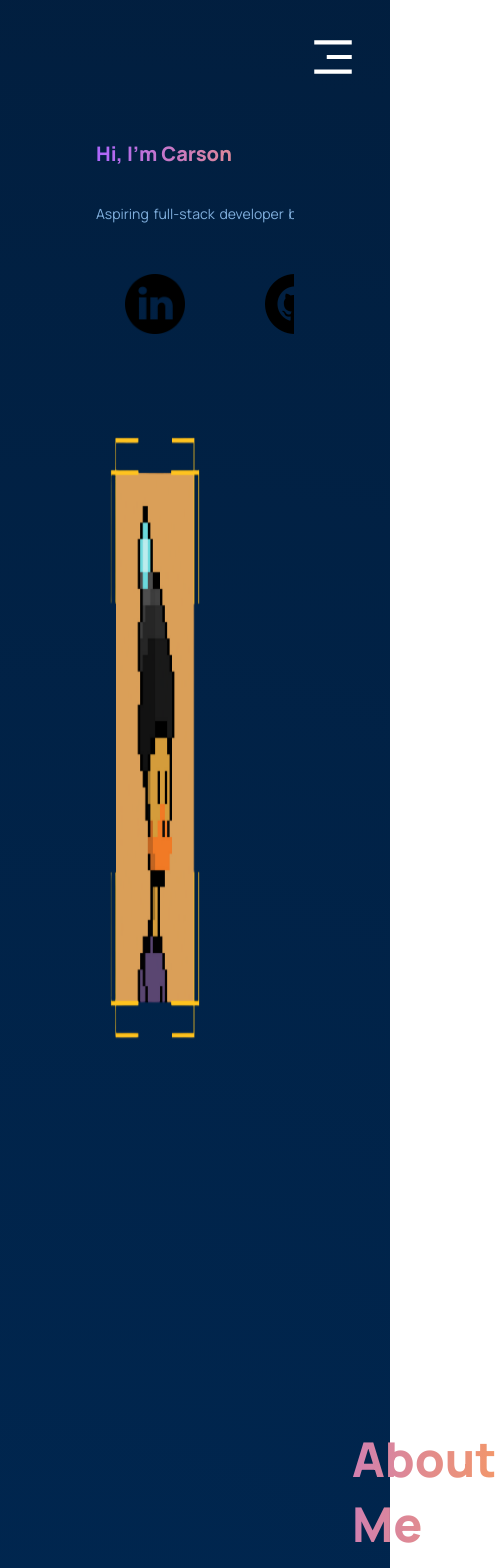
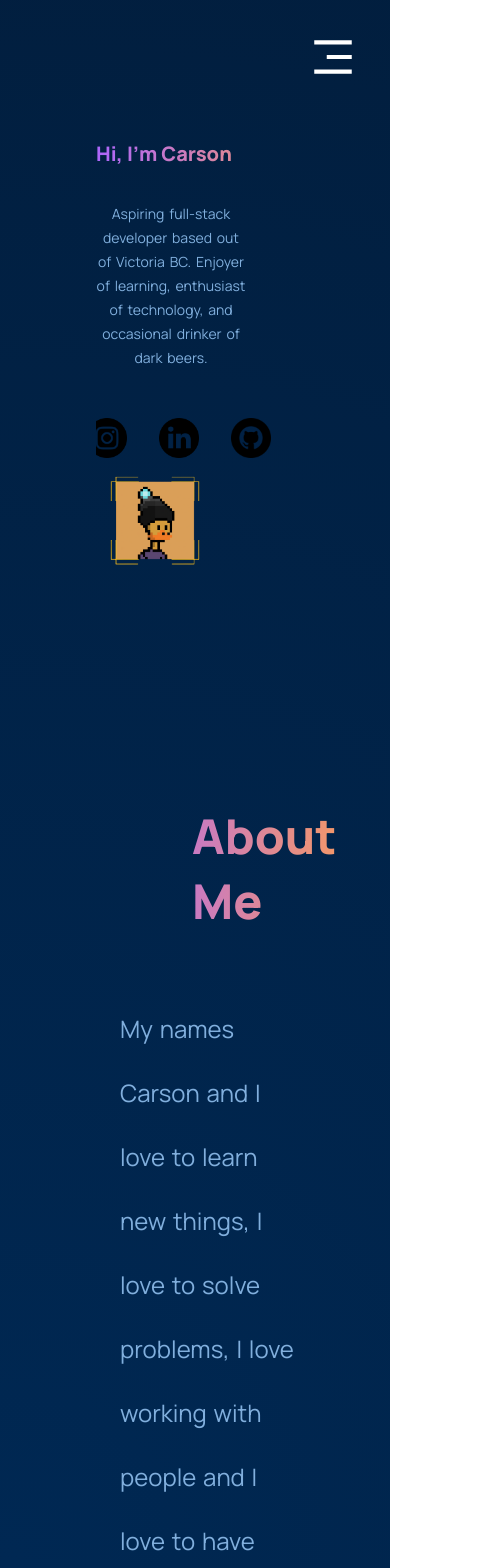
Before and after one commit to kerson97/portfolio_v2, a React (Create React App) app: page / in a window 390 px wide. Shown: the top 1568 px of the page, 497 px wide, since content can reach past the window. Built offline with nearby package versions, Linux system fonts and the light colour scheme.

Commit message:
Mobile optimization!
-optimized for screen sizes of max widths 650 and 1050

```diff
--- a/src/App.js
+++ b/src/App.js
@@ -2,7 +2,7 @@ import React from 'react'
 import './App.css'
 import './index.css'
 
-import { About, Header, Skills, Contact } from './containers'
+import { About, Header, Skills } from './containers'
 
 import { Navbar } from './components'
 
--- a/src/components/navbar/navbar.css
+++ b/src/components/navbar/navbar.css
@@ -53,6 +53,7 @@
 }
 
 .website_navbar-menu_container {
+  z-index: 999;
   display: flex;
   justify-content: flex-end;
   align-items: flex-end;
--- a/src/containers/about/about.css
+++ b/src/containers/about/about.css
@@ -29,8 +29,31 @@
   .about-content {
     flex-direction: column;
   }
-  .about-content h1,
-  p {
-    margin: auto;
+}
+
+@media screen and (max-width: 650px) {
+  .about-content {
+    flex: 1;
+    display: flex;
+    justify-content: center;
+    align-items: flex-start;
+    flex-direction: column;
+    margin: 0 auto;
+    padding-bottom: 17%;
+    width: 100%;
+  }
+
+  .about-content h1 {
+    padding-left: 6rem;
+  }
+
+  .about-content p {
+    font-family: var(--font-family);
+    color: #81afdd;
+    font-size: 1.5rem;
+    margin-top: 4rem;
+    line-height: 4rem;
+    word-spacing: 2px;
+    max-width: 100%;
   }
 }
--- a/src/containers/header/Header.jsx
+++ b/src/containers/header/Header.jsx
@@ -15,13 +15,15 @@ const Header = () => {
         <h1 className='gradient__text'>Hi, I'm Carson</h1>
         <p>
           Aspiring full-stack developer based out of Victoria BC. Enjoyer of
-          learning, enthusiast of technology, and occasional drinker of beers.
+          learning, enthusiast of technology, and occasional drinker of dark
+          beers.
         </p>
         <div className='website_header-socials'>
           <a
             href='https://www.facebook.com/carson.seidel'
             target='_blank'
             className='button'
+            rel='noopener noreferrer'
           >
             <img src={fb} alt='fb' />
           </a>
@@ -29,6 +31,7 @@ const Header = () => {
             href='https://www.instagram.com/carsonseidel/'
             target='_blank'
             className='button'
+            rel='noopener noreferrer'
           >
             <img src={ig} alt='ig' />
           </a>
@@ -36,6 +39,7 @@ const Header = () => {
             href='https://www.linkedin.com/in/carson-seidel/'
             target='_blank'
             className='button'
+            rel='noopener noreferrer'
           >
             <img src={linkedin} alt='linkedin' />
           </a>
@@ -43,6 +47,7 @@ const Header = () => {
             href='https://github.com/kerson97'
             target='_blank'
             className='button'
+            rel='noopener noreferrer'
           >
             <img src={github} alt='github' />
           </a>
@@ -51,6 +56,7 @@ const Header = () => {
             href='mailto:carson.e.seidel@gmail.com'
             target='_blank'
             className='button'
+            rel='noopener noreferrer'
           >
             <img src={mail} alt='mail' />
           </a>
--- a/src/containers/header/header.css
+++ b/src/containers/header/header.css
@@ -105,25 +105,60 @@
   }
   .website_header-content h1,
   p {
-    margin: auto;
     right: 20%;
   }
 }
 @media screen and (max-width: 650px) {
+  .website_header-content {
+    flex: 1;
+    display: flex;
+    align-items: center;
+    flex-direction: column;
+    text-align: center;
+  }
+
+  .website_header-socials img {
+    width: 40px;
+    margin-right: 3rem;
+  }
+
   .website_header-content h1 {
-    font-size: 48px;
+    font-size: 60px;
     line-height: 60px;
     right: 40%;
+    animation: typing 2s steps(150) forwards, fadeIn 1s 2s forwards;
   }
 
   .website_header-content p {
-    font-size: 16px;
+    font-size: 20px;
     line-height: 24px;
+    white-space: normal;
+    animation: typing 2s steps(150) forwards, fadeIn 1s 3s forwards;
+    padding-right: 3rem;
   }
-  .website_header-img {
-    max-width: 100%;
+  .website_header-img img {
+    display: inline-block;
+    padding-right: 5rem;
+
+    opacity: 0;
+    animation: typing 4s steps(150) forwards, fadeIn 1s 4s forwards;
+    width: 800px;
     height: auto;
-    margin-right: 5rem;
+  }
+
+  .website_header-socials {
+    display: flex;
+    flex-direction: row;
+    align-items: flex-end;
+
+    white-space: nowrap;
+    overflow: hidden;
+    animation: typing 4s steps(200) forwards, fadeIn 1s 5s forwards;
+    opacity: 0;
+  }
+
+  .website_header-socials img {
+    margin-right: 2rem;
   }
 }
 
--- a/src/containers/skills/Skills.jsx
+++ b/src/containers/skills/Skills.jsx
@@ -9,6 +9,7 @@ const Skills = () => {
       <a
         href='https://drive.google.com/file/d/1XOIwyni761iMotW3YxCh_fZ_Kntp4JZq/view?usp=sharing'
         target='_blank'
+        rel='noopener noreferrer'
       >
         2023 Resumé (PDF)
       </a>
--- a/src/containers/skills/skills.css
+++ b/src/containers/skills/skills.css
@@ -1,5 +1,4 @@
 .skills-content {
-  flex: 1;
   display: flex;
   justify-content: center;
   align-items: flex-start;
@@ -11,7 +10,7 @@
   font-family: var(--font-family);
   font-weight: 800;
   font-size: 3rem;
-  padding-left: 10rem;
+  padding-left: 8rem;
 }
 
 .skills-content a {
@@ -36,8 +35,18 @@
   .skills-content {
     flex-direction: column;
   }
-  .skills-content h1,
-  p {
-    margin: auto;
+}
+@media screen and (max-width: 650px) {
+  .skills-content {
+    margin-left: 2rem;
+  }
+
+  .skills-content h1 {
+    padding-left: 3rem;
+  }
+
+  .skills-content a {
+    margin-left: 0rem;
+    text-align: center;
   }
 }
```
